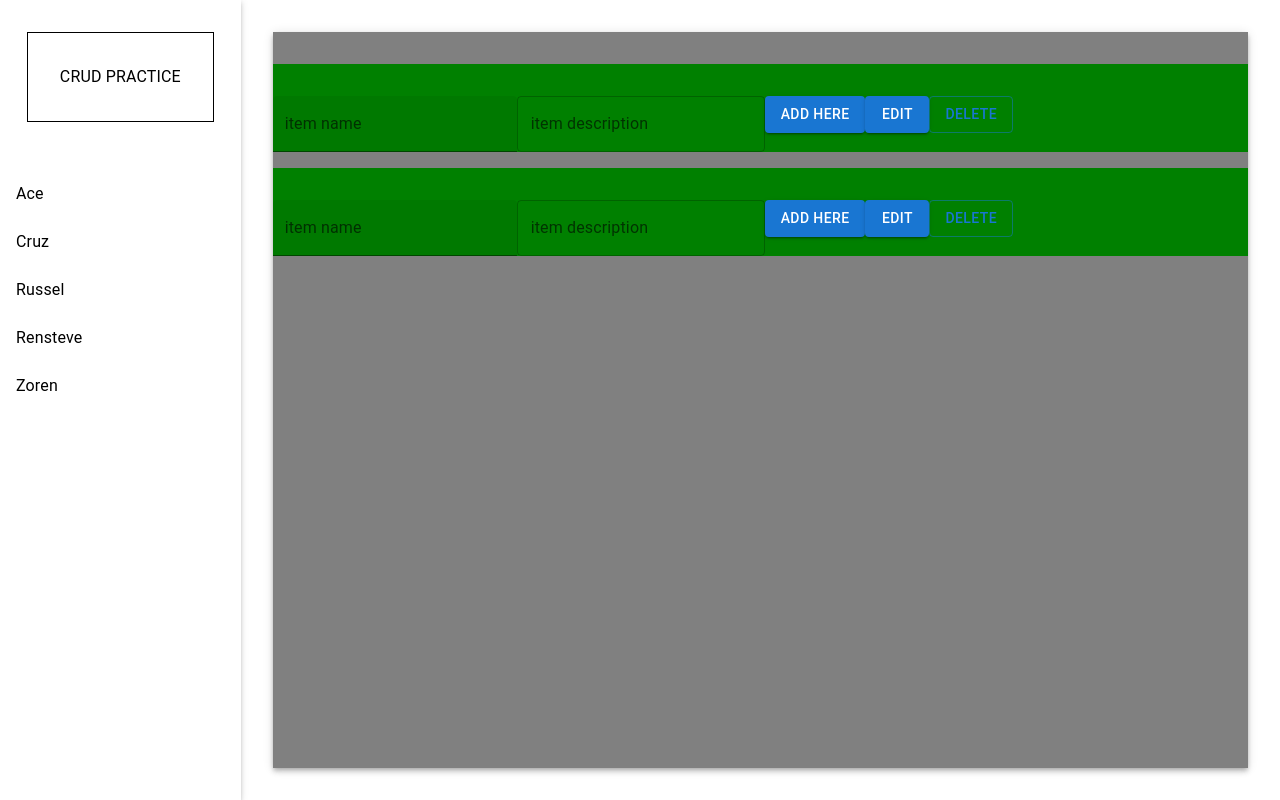
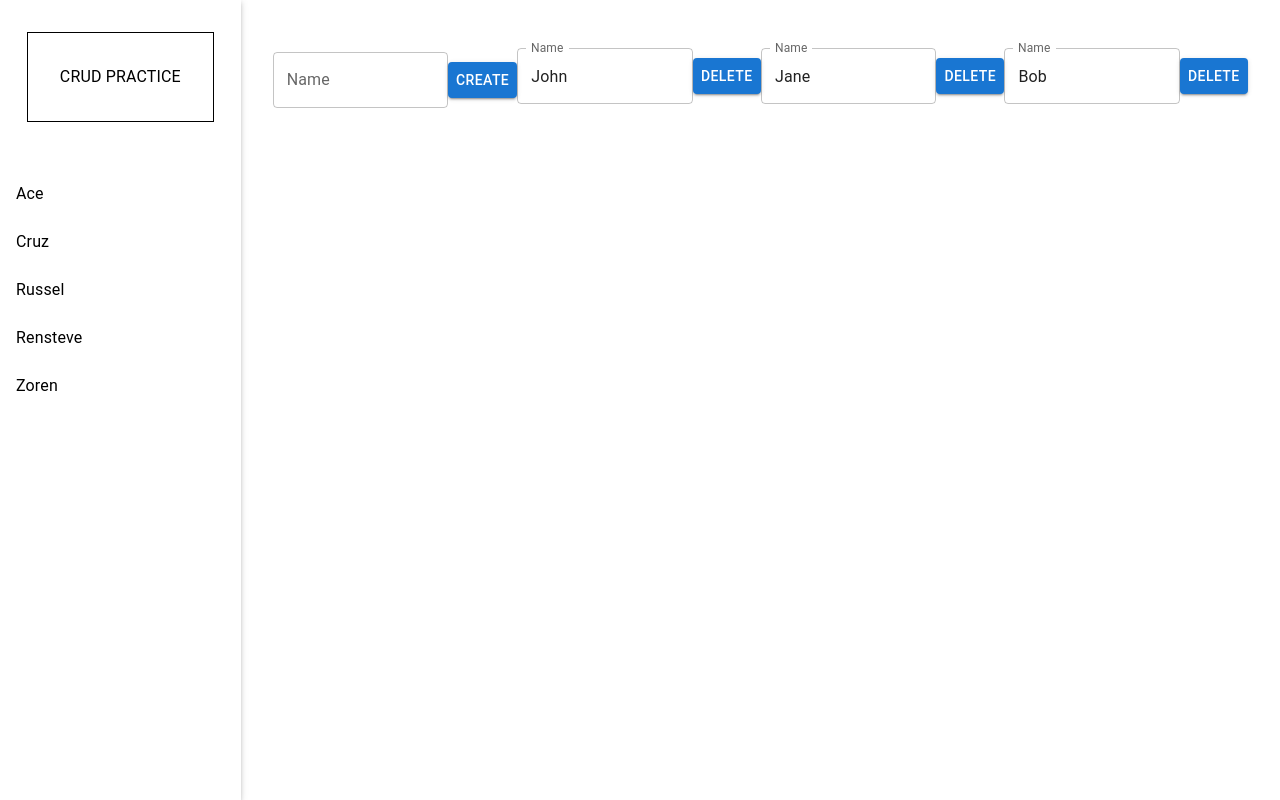
Before and after one commit to Asee110615/CrudActivity, a React (Vite) app: page /user/rensteve in a window 1280 px wide. Built offline with nearby package versions, Linux system fonts and the light colour scheme.

Commit message:
eto na
si chito miranda

```diff
--- a/package.json
+++ b/package.json
@@ -14,7 +14,8 @@
     "@mui/material": "^5.11.11",
     "react": "^18.2.0",
     "react-dom": "^18.2.0",
-    "react-router-dom": "^6.8.2"
+    "react-router-dom": "^6.8.2",
+    "styled-components": "^5.3.8"
   },
   "devDependencies": {
     "@types/react": "^18.0.27",
--- a/src/page/Rensteve.jsx
+++ b/src/page/Rensteve.jsx
@@ -1,31 +1,62 @@
-import { Box, Button, TextField } from '@mui/material'
-import React from 'react'
+import React, { useState, useEffect } from 'react';
+import { Box, Button, TextField, Typography } from '@mui/material';
 
-const Rensteve = () => {
+const mockData = [
+  { id: 1, name: 'John' },
+  { id: 2, name: 'Jane' },
+  { id: 3, name: 'Bob' },
+];
+
+const CrudExample = () => {
+  const [data, setData] = useState([]);
+  const [name, setName] = useState('');
+
+  useEffect(() => {
+    setData(mockData);
+  }, []);
+
+  const handleCreate = () => {
+    const newData = [...data, { id: data.length + 1, name }];
+    setData(newData);
+    setName('');
+  };
+
+  const handleUpdate = (id, newName) => {
+    const updatedData = data.map(item =>
+      item.id === id ? { ...item, name: newName } : item
+    );
+    setData(updatedData);
+  };
+
+  const handleDelete = id => {
+    const filteredData = data.filter(item => item.id !== id);
+    setData(filteredData);
+  };
+
   return (
+    <Box sx={{ display: 'flex', flexDirection: 'row', alignItems: 'center' }}>
+      <Box sx={{ display: 'flex', flexDirection: 'row', alignItems: 'center', mt: 2 }}>
+        <TextField label="Name" value={name} onChange={e => setName(e.target.value)} />
+        <Button variant="contained" onClick={handleCreate}>
+          Create
+        </Button>
+      </Box>
+      <Box sx={{ display: 'flex', flexDirection: 'row', mt: 2 }}>
+        {data.map(item => (
+          <Box key={item.id} sx={{ display: 'flex', flexDirection: 'row', alignItems: 'center', mb: 1 }}>
+            <TextField
+              label="Name"
+              value={item.name}
+              onChange={e => handleUpdate(item.id, e.target.value)}
+            />
+            <Button variant="contained" onClick={() => handleDelete(item.id)}>
+              Delete
+            </Button>
+          </Box>
+        ))}
+      </Box>
+    </Box>
+  );
+};
 
-
-
-    <Box sx={{ width: '100%', height: '100%' ,boxShadow: 4,  bgcolor: 'grey', flexDirection: 'column',display: 'flex',pt: 4, gap:2}}>
-
-      <Box sx={{ bgcolor: 'green',pt: 4}}>  <TextField id="filled-basic" label="item name" variant="filled" />
-            <TextField id="outlined-basic" label="item description" variant="outlined" />
-            <Button variant="contained">Add here</Button>
-            <Button variant="contained">Edit</Button>
-            <Button variant="outlined">Delete</Button>
-      </Box>
-
-      <Box sx={{ bgcolor: 'green', pt: 4,}}>  <TextField id="filled-basic" label="item name" variant="filled" />
-            <TextField id="outlined-basic" label="item description" variant="outlined" />
-            <Button variant="contained">Add here</Button>
-            <Button variant="contained">Edit</Button>
-            <Button variant="outlined">Delete</Button>
-      </Box>
-
-
-    </Box>
-
-  )
-}
-
-export default Rensteve
+export default CrudExample;
```
Also changed, not shown: 1 other file (tests, documents, lock files or other folders).
